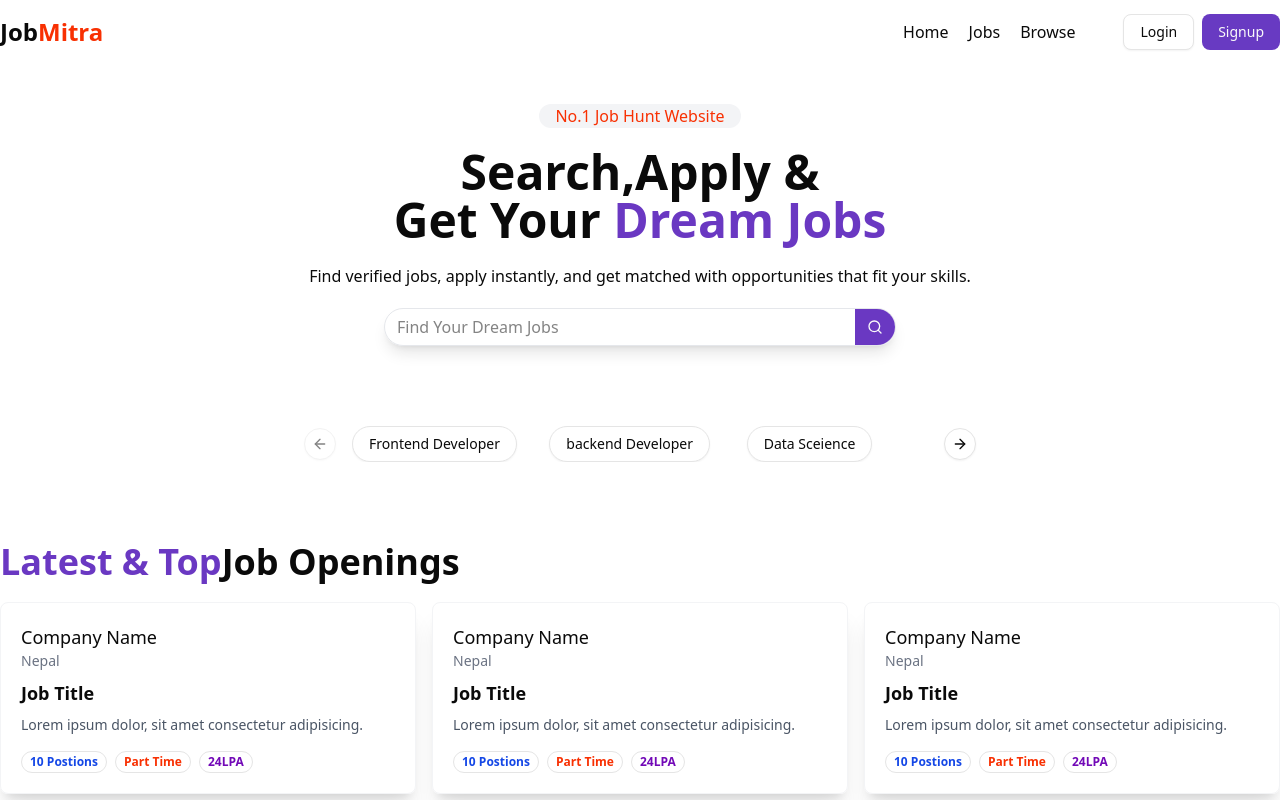
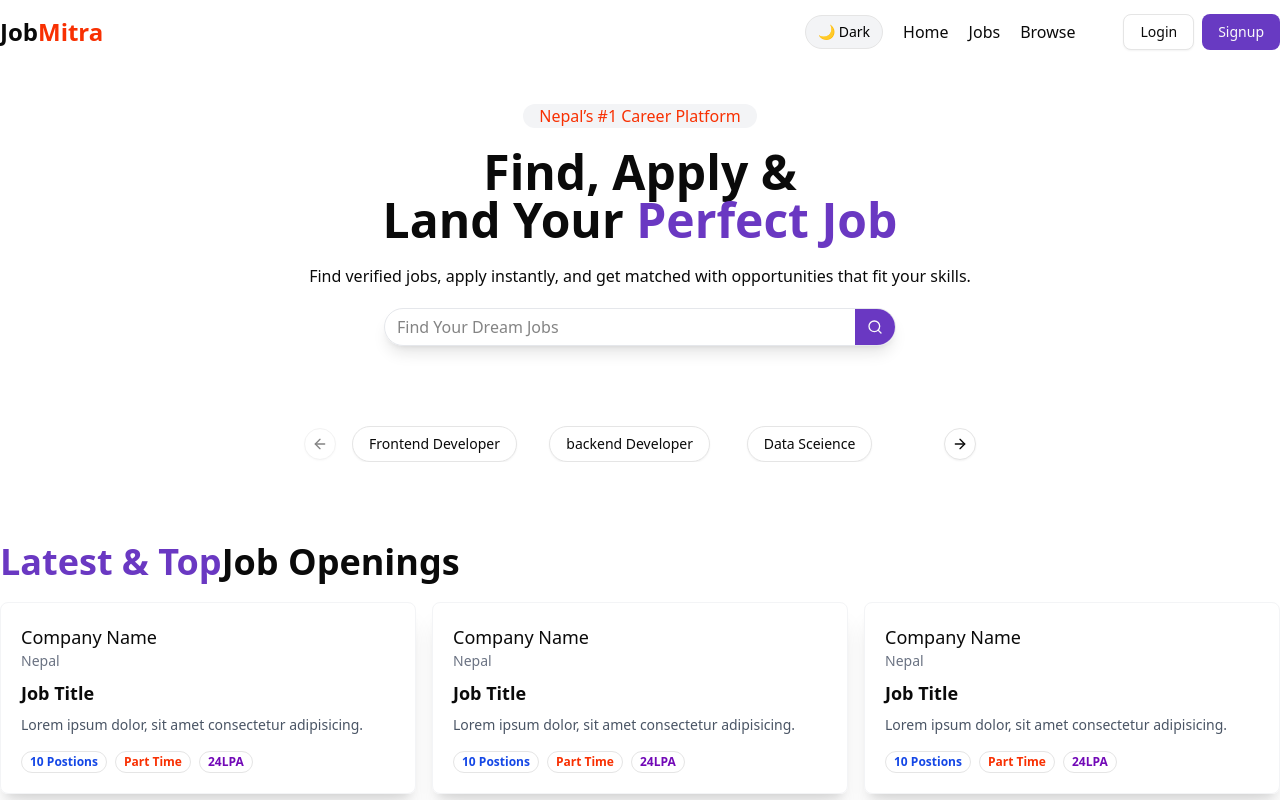
Before and after one commit to KrijanMainali/jobportal, a React app in the folder frontend/: page / in a window 1280 px wide. Shown: the top 800 px of the page. Built offline with nearby package versions, Linux system fonts and the light colour scheme; the HTML template or start-up script is replaced by a standard one.

Commit message:
added darkmode feature in frontend

```diff
--- a/frontend/src/components/FilterCard.jsx
+++ b/frontend/src/components/FilterCard.jsx
@@ -19,7 +19,8 @@ const filterData = [
 
 const FilterCard = () => {
     return (
-        <div className='w-full bg-white p-3 rounded-md'>
+
+        <div className='w-full bg-white p-3 rounded-md "bg-white dark:bg-gray-900 dark:text-white transition-colors duration-300'>
             <h1 className='font-bold text-lg'>Filter Jobs</h1>
             <hr className='mt-3' />
             <RadioGroup>
--- a/frontend/src/components/HeroSection.jsx
+++ b/frontend/src/components/HeroSection.jsx
@@ -6,17 +6,23 @@ const HeroSection = () => {
     return (
         <div className='text-center'>
             <div className='flex flex-col gap-5 my-10'>
-                <span className='px-4 mx-auto rounded-full bg-gray-100 text-[#f83002] font-medium'>No.1 Job Hunt Website </span>
-                <h1 className='text-5xl font-bold'>Search,Apply & <br />Get Your <span className='text-[#6a38c2]'>Dream Jobs</span></h1>
+                <span className='px-4 mx-auto rounded-full bg-gray-100 text-[#f83002] font-medium'>
+                    Nepal’s #1 Career Platform
+                </span>
+                <h1 className='text-5xl font-bold'>
+                    Find, Apply & <br />
+                    Land Your <span className='text-[#6a38c2]'>Perfect Job</span>
+                </h1>
+
                 <p>Find verified jobs, apply instantly, and get matched with opportunities that fit your skills.</p>
                 <div className='flex w-[40%] shadow-lg border border-gray-200 pl-3 rounded-full items-center gap-4 m-auto '>
                     <input
-                    type="text"
-                    placeholder='Find Your Dream Jobs'
-                    className='outline-none border-none w-full'
+                        type="text"
+                        placeholder='Find Your Dream Jobs'
+                        className='outline-none border-none w-full'
                     />
                     <Button className="rounded-r-full bg-[#6a38c2]">
-                        <Search className='h-5 w-5'/>
+                        <Search className='h-5 w-5' />
                     </Button>
 
 
--- a/frontend/src/components/shared/NavBar.jsx
+++ b/frontend/src/components/shared/NavBar.jsx
@@ -10,6 +10,7 @@ import { toast } from 'sonner'
 import axios from 'axios'
 import { USER_API_END_POINT } from '@/utils/constant'
 import { setUser } from '@/redux/authSlice'
+import DarkMode from '../ui/darkMode'
 
 const NavBar = () => {
 
@@ -34,13 +35,15 @@ const NavBar = () => {
     }
 
     return (
-        <div className='bg-white'>
+        <div className="bg-white dark:bg-gray-900 dark:text-white transition-colors duration-300">
+
             <div className='flex items-center justify-between mx-auto max-w-7xl h-16'>
                 <div>
                     <h1 className='text-2xl font-bold'>Job<span className='text-[#F83002]'>Mitra</span></h1>
                 </div>
                 <div className='flex items-center gap-12'>
                     <ul className='flex font-medium items-center gap-5'>
+                        <DarkMode/>
                         <li><Link to="/">Home</Link></li>
                         <li><Link to="/jobs">Jobs</Link></li>
                         <li><Link to="/browse">Browse</Link></li>
--- /dev/null
+++ b/frontend/src/components/ui/darkMode.jsx
@@ -0,0 +1,43 @@
+import { useEffect, useState } from "react";
+
+const DarkMode = () => {
+  // 1️⃣ Load saved theme or system preference
+  const getInitialTheme = () => {
+    if (localStorage.theme) return localStorage.theme === "dark";
+    return window.matchMedia("(prefers-color-scheme: dark)").matches;
+  };
+
+  const [darkMode, setDarkMode] = useState(getInitialTheme);
+
+  // 2️⃣ Apply theme globally
+  useEffect(() => {
+    if (darkMode) {
+      document.documentElement.classList.add("dark");
+      localStorage.theme = "dark";
+    } else {
+      document.documentElement.classList.remove("dark");
+      localStorage.theme = "light";
+    }
+  }, [darkMode]);
+
+  return (
+    <button
+      onClick={() => setDarkMode(prev => !prev)}
+      className="
+        relative flex items-center gap-2 px-3 py-1.5
+        rounded-full border
+        bg-gray-100 text-black
+        dark:bg-gray-800 dark:text-white
+        transition-all duration-300
+        hover:scale-105
+      "
+      aria-label="Toggle dark mode"
+    >
+      <span className="text-sm">
+        {darkMode ? "☀️ Light" : "🌙 Dark"}
+      </span>
+    </button>
+  );
+};
+
+export default DarkMode;
```
